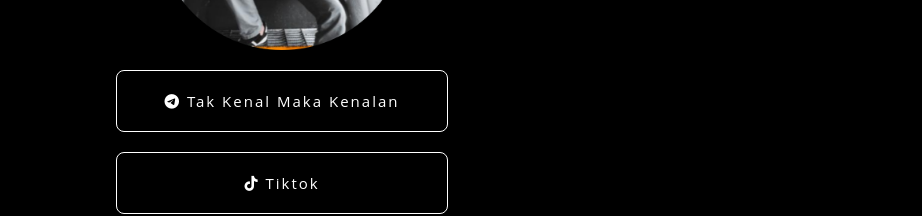
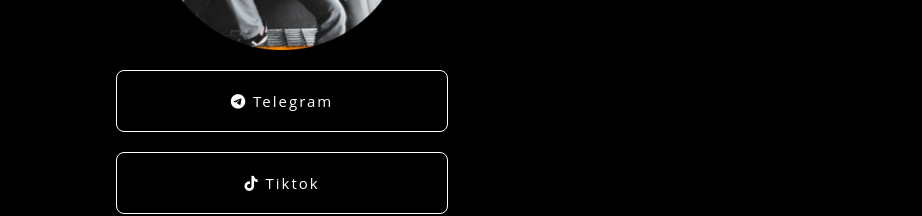
Before and after one commit to mhmmadeffan/mhmmadeffan.github.io, a plain HTML site: page index.html in a window 1280 px wide. Shown: the part 341-557 px from the top of the page, without its empty margins (358-1280 px from the left). Drawn offline with nearby package versions, Linux system fonts and the light colour scheme.

Commit message:
Update index.html

```diff
--- a/index.html
+++ b/index.html
@@ -27,7 +27,7 @@
 
 
     <!-- Links-->
-        <a href="https://www.t.me/mhmmadeffan" class="links-whatsapp"><i class="fa fa-telegram"></i> Tak Kenal Maka Kenalan</a>
+        <a href="https://www.t.me/mhmmadeffan" class="links-whatsapp"><i class="fa fa-telegram"></i> Telegram</a>
         <a href="http://www.tiktok.com/@mhmmadeffan" class="links-Github"><i class="fab fa-tiktok"></i> Tiktok</a>
         <a href="https://www.youtube.com/fanking" class="links-youtube"><i class="fab fa-youtube"></i> YouTube</a>
         <a href="http://www.instagram.com/mhmmadeffan" class="links-instagram"><i class="fab fa-instagram"></i> Instagram</a>
```
